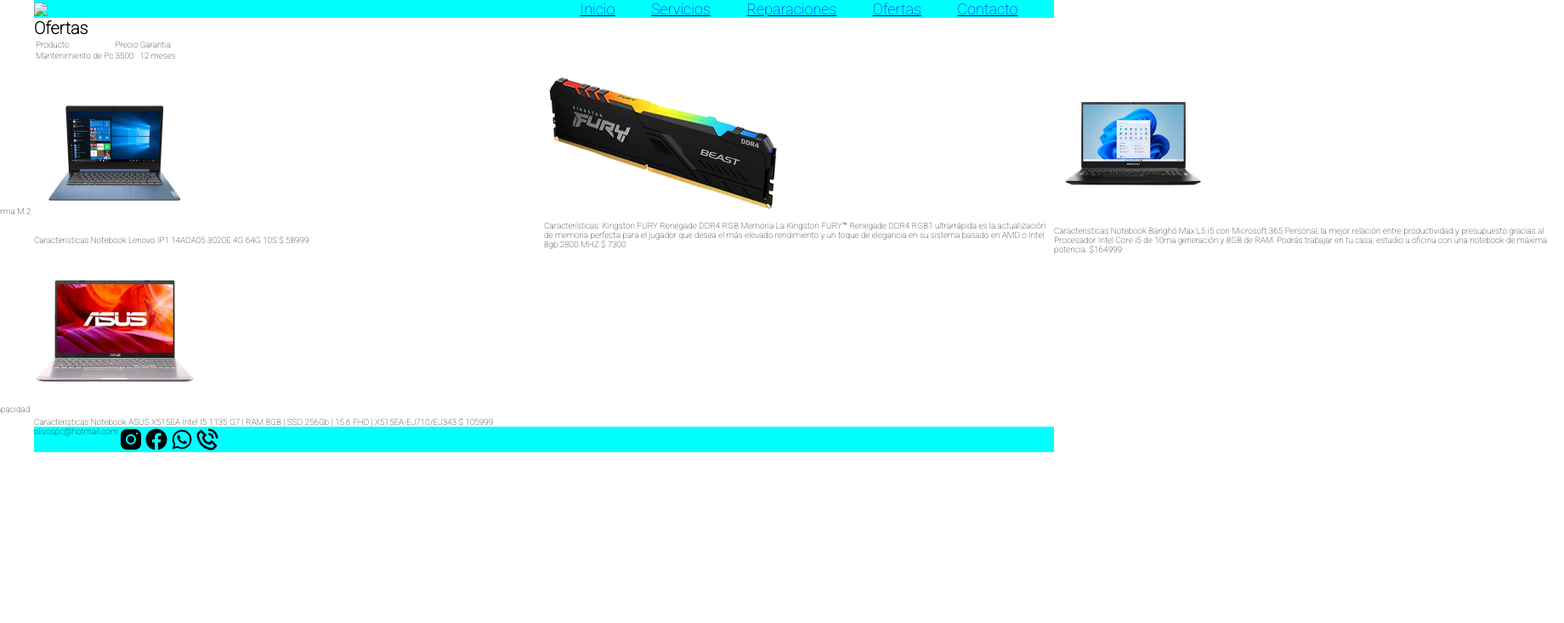
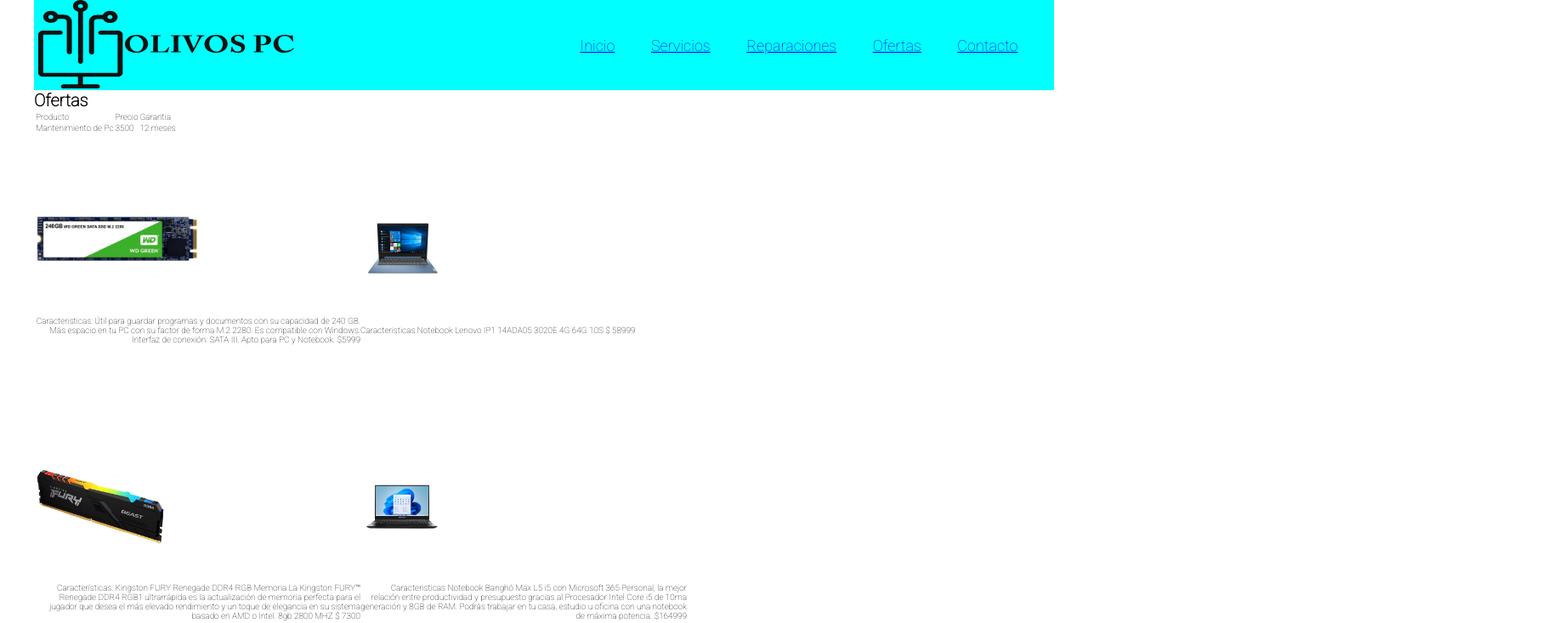
Before and after one commit to ARPereyra/alejandropereyra_29260C, a plain HTML site: page pages/ofertas.html in a window 1280 px wide. Shown: the top 733 px of the page at 85% size, 1840 px wide, since content can reach past the window. Drawn offline with nearby package versions, Linux system fonts and the light colour scheme.

Commit message:
Animaciones

```diff
--- a/css/index.css
+++ b/css/index.css
@@ -34,14 +34,15 @@
 
 }
 
-/*Vista Movile
+/*Vista Movile*/
 
-@media only screen and (min-width:0px)and (max-width:767px){
-    .gridCointaner{
-        display: grid;
-    }
-}*/
 
+@media screen and (min-width: 350px) {
+    .fondo__main, .foo__p, .grid_ofer,.imag__ofer, .li__header, .logo__opc,.logo__redes, .ol, .pOfer, .ser__li, .texto1, .ul__header
+       {
+         width:100;
+      }
+}
 
 html{
     font-size: 62.5%;
@@ -51,10 +52,14 @@
 
 body{
     display: flex;
+    flex-wrap: wrap;
     flex-direction: column;
     margin: 0 auto;
     max-width: 1200px;
     margin-top: var(--spacing-medium);
+    min-height: height 100vh;
+    display: grid;
+    grid-template-rows:auto 1fr auto;
 
 
 
@@ -76,6 +81,7 @@
 
     justify-content: space-between;
     align-items: center;
+    min-width: 340px;
     background-color: aqua;
 
 }
@@ -94,11 +100,24 @@
 
 }
 
+.ol ser{
+
+}
+
+.ser__li{
+    display: flex;
+    list-style-type: none;
+}
 
 .logo__opc{
 
     display: flex;
+    margin: 1em;
+    display: inline-block;
+    margin: 0 0.5rem;
 
+    animation: bounce; /* referring directly to the animation's @keyframe declaration */
+    animation-duration: 2s
 
 }
 
@@ -160,11 +179,35 @@
 .grid_ofer{
 
     display: grid;
-
-    justify-content: center;
-
- grid-template-rows: 2fr 2fr2fr 2fr;
-
- grid-template-columns: 50% 50% 50% 50%;
+    grid-template-rows: 40vh 40vh 40vh 40vh;
+    grid-template-columns: 30vw 30vw;
+    grid: column gap 20px;
+    grid:row gap 20px;
 
 }
+
+.imag__ofer{
+    height: 100px;
+}
+
+
+.pOfer{
+     display: flex;
+     text-align: right;
+     margin-top: 10%;
+}
+
+/*.im__rep{
+
+        width: 100px;
+        height: 100px;
+
+
+      transition: width 2s;
+      }
+
+     :hover {
+        width: 300px;
+
+
+}*/
```
Also changed, not shown: index.html (+2 -1 lines), imagenes/Iconos/logoolivospc.svg (added).
